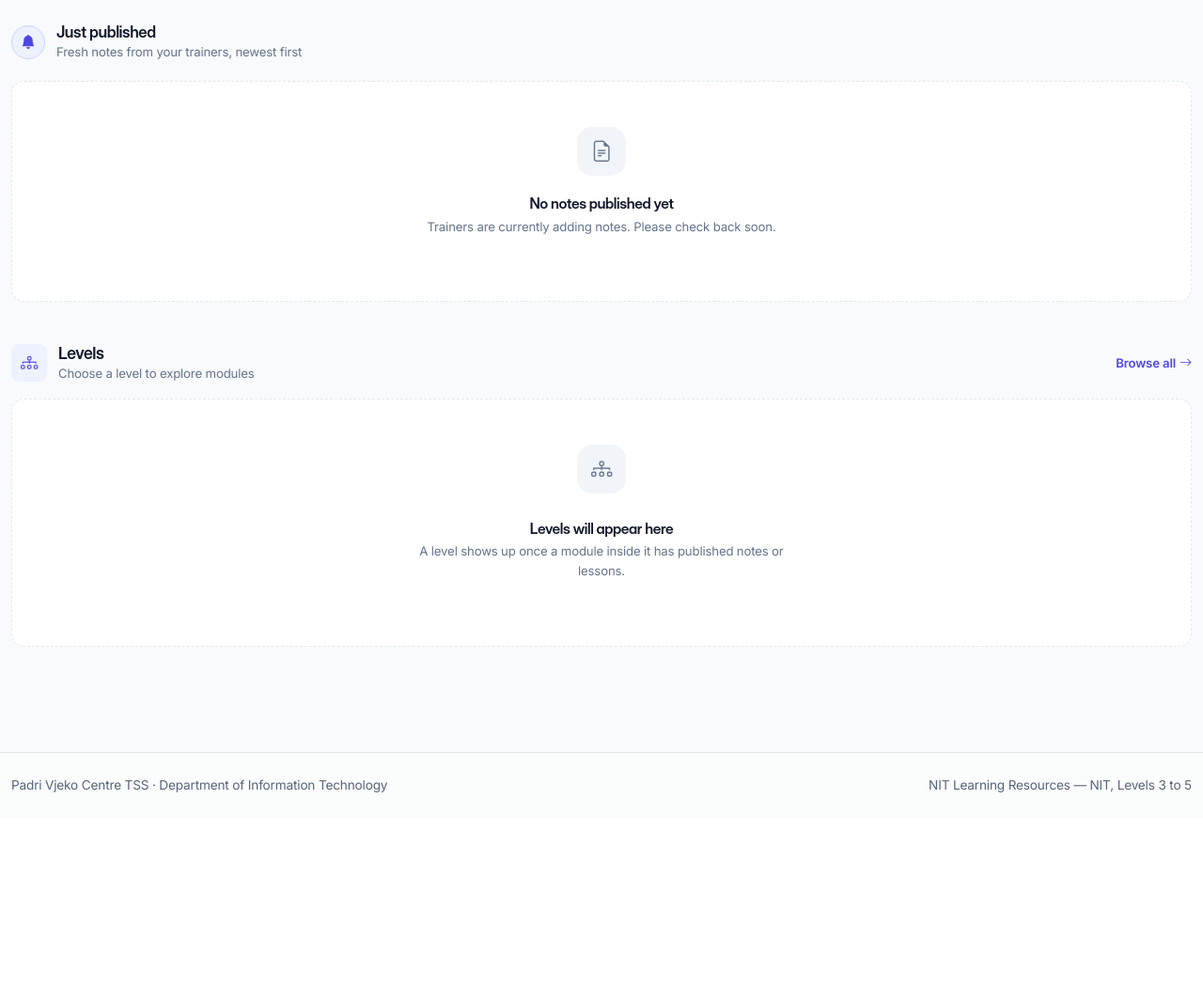
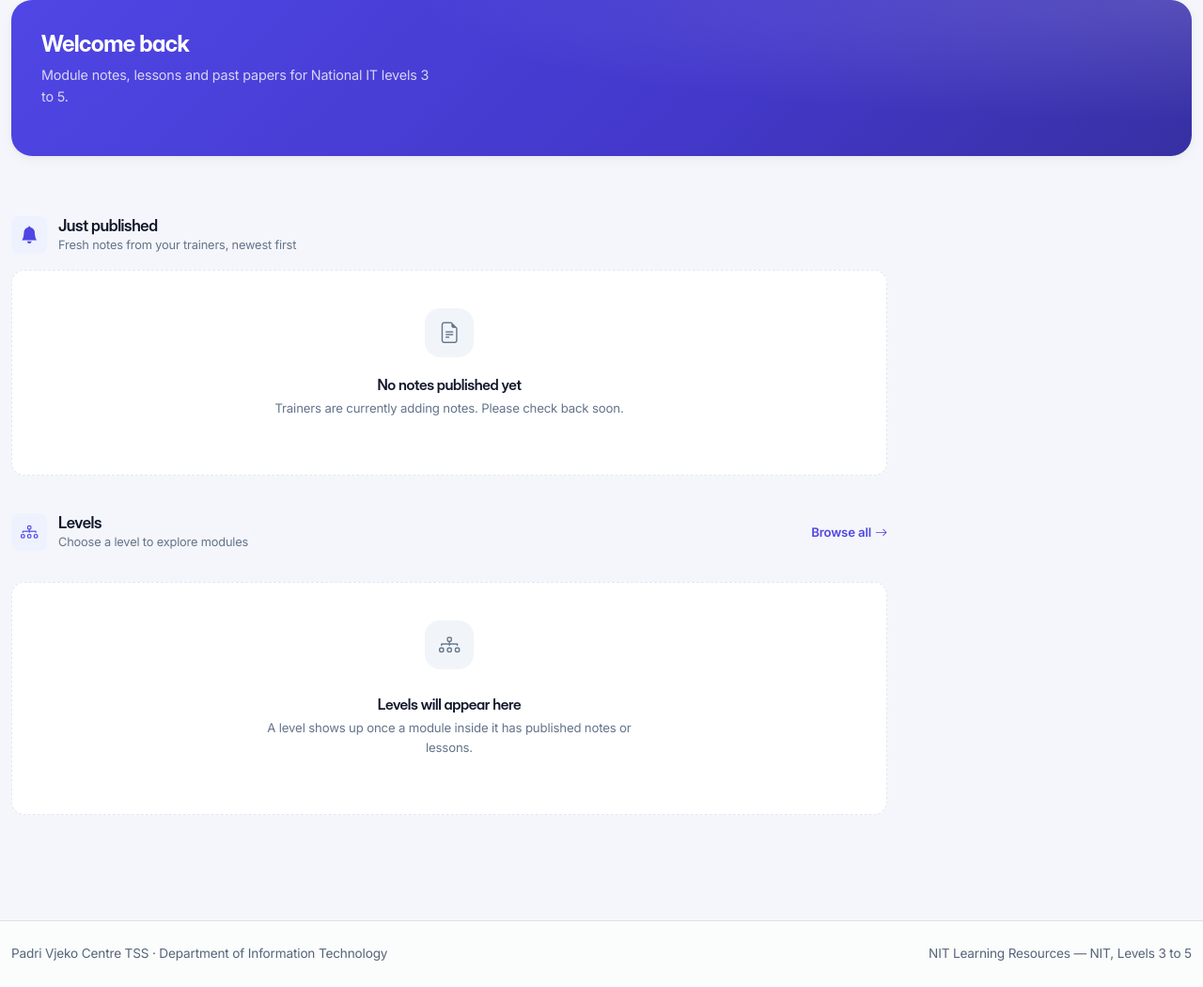
Before and after one commit to JeanMarieIradukunda/NIT-NOTES, a Django app: page / in a window 1280 px wide. Shown: the part 64-1114 px from the top of the page at 94% size. Before the commit the page ends 907 px from the top, so only its background shows below. Run offline with Django 5.2, Linux system fonts and the light colour scheme; data that the repository does not hold is empty; some libraries are stand-ins or nearby versions; some web fonts are replaced.

```diff
--- a/templates/core/dashboard.html
+++ b/templates/core/dashboard.html
@@ -8,14 +8,12 @@
 <link href="https://fonts.googleapis.com/css2?family=Inter+Display:wght@500;600;700&family=Inter:wght@400;500;600&display=swap" rel="stylesheet">
 
 <style>
-  /* ---- Minimalist Premium Design Tokens ---- */
+  /* ---- Design Tokens ---- */
   :root {
-    /* Google Fonts */
     --font-heading: 'Inter Display', -apple-system, BlinkMacSystemFont, 'Segoe UI', Roboto, sans-serif;
     --font-body: 'Inter', -apple-system, BlinkMacSystemFont, 'Segoe UI', Roboto, sans-serif;
 
-    /* Modern Slate & Indigo Palette */
-    --clr-bg-main: #f8fafc;
+    --clr-bg-main: #f5f6fb;
     --clr-card: #ffffff;
 
     --clr-brand: #4f46e5;
@@ -38,10 +36,9 @@
     --clr-border-subtle: #e2e8f0;
     --clr-border-hover: #cbd5e1;
 
-    /* Elevation & Shapes */
     --radius-sm: 8px;
     --radius-md: 14px;
-    --radius-lg: 20px;
+    --radius-lg: 22px;
     --radius-full: 9999px;
 
     --shadow-sm: 0 1px 2px 0 rgba(15, 23, 42, 0.04);
@@ -66,7 +63,73 @@
     color: var(--clr-text-main);
   }
 
-  /* ---- Refined Base UI Components ---- */
+  .dash-shell {
+    display: grid;
+    grid-template-columns: minmax(0, 1fr) 300px;
+    gap: 1.5rem;
+    align-items: start;
+  }
+
+  @media (max-width: 991.98px) {
+    .dash-shell { grid-template-columns: 1fr; }
+  }
+
+  /* ---- Hero banner ---- */
+  .dash-hero {
+    background: linear-gradient(135deg, #4f46e5 0%, #4338ca 60%, #3730a3 100%);
+    border-radius: var(--radius-lg);
+    padding: 2rem 2rem 1.75rem;
+    color: #fff;
+    box-shadow: var(--shadow-md);
+    position: relative;
+    overflow: hidden;
+  }
+
+  .dash-hero::after {
+    content: "";
+    position: absolute;
+    inset: 0;
+    background: radial-gradient(120% 140% at 100% 0%, rgba(255,255,255,0.14), transparent 55%);
+    pointer-events: none;
+  }
+
+  .dash-hero h1 {
+    color: #fff;
+    font-size: 1.5rem;
+    margin-bottom: 0.35rem;
+  }
+
+  .dash-hero p {
+    color: rgba(255,255,255,0.78);
+    margin-bottom: 0;
+    font-size: 0.9rem;
+    max-width: 46ch;
+  }
+
+  .dash-hero-stats {
+    display: flex;
+    gap: 1.75rem;
+    margin-top: 1.5rem;
+    flex-wrap: wrap;
+    position: relative;
+  }
+
+  .dash-hero-stat .num {
+    font-family: var(--font-heading);
+    font-weight: 700;
+    font-size: 1.4rem;
+    line-height: 1;
+    display: block;
+  }
+
+  .dash-hero-stat .lbl {
+    font-size: 0.75rem;
+    color: rgba(255,255,255,0.72);
+    text-transform: uppercase;
+    letter-spacing: 0.04em;
+  }
+
+  /* ---- Base card ---- */
   .panel {
     background: var(--clr-card);
     border: 1px solid var(--clr-border-subtle);
@@ -140,26 +192,18 @@
     text-transform: uppercase;
   }
 
-  /* Clean Section Headers */
+  .text-muted-2 { color: var(--clr-text-muted) !important; }
+
   .section-head {
     display: flex;
     align-items: center;
     gap: 0.75rem;
-    margin-top: 2.75rem;
+    margin-top: 2.5rem;
     margin-bottom: 1rem;
   }
 
-  .section-head h2 {
-    font-size: 1.1rem;
-    font-weight: 600;
-    margin: 0;
-  }
-
-  .section-head .sub {
-    margin: 0;
-    font-size: 0.825rem;
-    color: var(--clr-text-muted);
-  }
+  .section-head h2 { font-size: 1.05rem; font-weight: 600; margin: 0; }
+  .section-head .sub { margin: 0; font-size: 0.8rem; color: var(--clr-text-muted); }
 
   .section-head .link {
     margin-left: auto;
@@ -173,54 +217,17 @@
     transition: gap var(--transition-fast);
   }
 
-  .section-head .link:hover {
-    gap: 0.5rem;
+  .section-head .link:hover { gap: 0.5rem; }
+
+  /* ---- Just Published: full grid, no scrolling ---- */
+  .whats-new-track {
+    display: grid;
+    grid-template-columns: repeat(auto-fill, minmax(230px, 1fr));
+    gap: 1rem;
   }
 
-  /* ---- "Just Published" Horizontal Feed ---- */
-  .whats-new { margin-top: 1.5rem; }
-
-  .whats-new-head {
-    display: flex;
-    align-items: center;
-    gap: 0.75rem;
-    margin-bottom: 1.25rem;
-  }
-
-  .whats-new-head .bell {
-    display: inline-flex;
-    align-items: center;
-    justify-content: center;
-    width: 2.25rem;
-    height: 2.25rem;
-    border-radius: var(--radius-full);
-    background: var(--clr-brand-subtle);
-    color: var(--clr-brand);
-    border: 1px solid var(--clr-brand-border);
-    flex: none;
-    animation: bell-ring 4s ease-in-out infinite;
-  }
-
-  .whats-new-head h2 { margin: 0; font-weight: 600; font-size: 1.05rem; }
-  .whats-new-head .sub { margin: 0; color: var(--clr-text-muted); font-size: 0.825rem; }
-
-  .whats-new-track {
-    display: flex;
-    gap: 1rem;
-    overflow-x: auto;
-    padding: 0.25rem 0.25rem 0.85rem 0.25rem;
-    scroll-snap-type: x proximity;
-  }
-
-  .whats-new-track::-webkit-scrollbar { height: 4px; }
-  .whats-new-track::-webkit-scrollbar-track { background: transparent; }
-  .whats-new-track::-webkit-scrollbar-thumb { background: #cbd5e1; border-radius: var(--radius-full); }
-
   .new-card {
-    scroll-snap-align: start;
     position: relative;
-    flex: 0 0 auto;
-    width: 280px;
     display: flex;
     flex-direction: column;
     gap: 0.6rem;
@@ -290,10 +298,8 @@
     overflow: hidden;
   }
 
-  .text-muted-2 { color: var(--clr-text-muted) !important; }
-
   .empty-state {
-    padding: 3rem 1.5rem;
+    padding: 2.5rem 1.5rem;
     text-align: center;
     background: var(--clr-card);
     border: 1px dashed var(--clr-border-subtle);
@@ -303,7 +309,29 @@
   .empty-state h3 { font-size: 0.975rem; font-weight: 600; margin-top: 0.75rem; margin-bottom: 0.25rem; }
   .empty-state p { font-size: 0.825rem; color: var(--clr-text-muted); margin-bottom: 1.25rem; max-width: 400px; margin-left: auto; margin-right: auto; }
 
-  /* Custom Clean Buttons Override */
+  /* ---- Sidebar workspace cards (stacked, not full-width bars) ---- */
+  .side-stack { display: flex; flex-direction: column; gap: 1rem; }
+
+  .ws-card .panel-body {
+    display: flex;
+    flex-direction: column;
+    gap: 0.75rem;
+    padding: 1.35rem;
+  }
+
+  .ws-card .ws-top { display: flex; align-items: center; gap: 0.75rem; }
+  .ws-card .ws-actions { display: flex; gap: 0.5rem; flex-wrap: wrap; }
+  .ws-card .ws-actions .btn { flex: 1; }
+
+  /* ---- Continue learning banner ---- */
+  .resume-banner {
+    background: linear-gradient(120deg, var(--clr-brand-subtle), #ffffff 65%);
+  }
+
+  /* ---- Level cards ---- */
+  .level-grid { display: grid; grid-template-columns: repeat(auto-fill, minmax(220px, 1fr)); gap: 0.85rem; }
+
+  /* ---- Buttons ---- */
   .btn-primary {
     background-color: var(--clr-brand);
     border-color: var(--clr-brand);
@@ -357,10 +374,34 @@
 {% block content %}
 <div class="container-xxl pb-5">
 
-  <!-- Just Published Spotlight -->
-  <section class="whats-new" aria-labelledby="whats-new-title">
-    <div class="whats-new-head">
-      <span class="bell"><i class="bi bi-bell-fill" aria-hidden="true"></i></span>
+  <!-- Hero -->
+  <section class="dash-hero mb-4" aria-labelledby="dash-hero-title">
+    <h1 id="dash-hero-title">{% if request.is_trainer %}Trainer dashboard{% else %}Welcome back{% endif %}</h1>
+    <p>Module notes, lessons and past papers for National IT levels 3 to 5.</p>
+    <div class="dash-hero-stats">
+      {% if stats.notes %}
+      <div class="dash-hero-stat"><span class="num">{{ stats.notes }}</span><span class="lbl">Notes</span></div>
+      {% endif %}
+      {% if stats.lessons %}
+      <div class="dash-hero-stat"><span class="num">{{ stats.lessons }}</span><span class="lbl">Lessons</span></div>
+      {% endif %}
+      {% if my_notes is not None and my_notes.total %}
+      <div class="dash-hero-stat"><span class="num">{{ my_notes.total }}</span><span class="lbl">Your notes</span></div>
+      {% endif %}
+      {% if my_activities is not None and my_activities.total %}
+      <div class="dash-hero-stat"><span class="num">{{ my_activities.total }}</span><span class="lbl">Your activities</span></div>
+      {% endif %}
+    </div>
+  </section>
+
+  <div class="dash-shell">
+    <!-- Main column -->
+    <div class="dash-main">
+
+      <!-- Just Published -->
+      <section aria-labelledby="whats-new-title">
+        <div class="section-head">
+          <span class="icon-chip"><i class="bi bi-bell-fill" aria-hidden="true"></i></span>
           <div>
             <h2 id="whats-new-title">Just published</h2>
             <p class="sub">Fresh notes from your trainers, newest first</p>
@@ -387,7 +428,7 @@
           {% endfor %}
         </div>
         {% else %}
-    <div class="empty-state whats-new-empty">
+        <div class="empty-state">
           <span class="icon-chip icon-chip--slate mb-2"><i class="bi bi-file-earmark-text"></i></span>
           <h3>No notes published yet</h3>
           <p>{% if request.is_trainer %}Add your first module notes — upload a PDF or HTML file and publish it for students.{% else %}Trainers are currently adding notes. Please check back soon.{% endif %}</p>
@@ -462,12 +460,11 @@
         <a href="{% url 'core:browse' %}" class="link">Browse all <i class="bi bi-arrow-right"></i></a>
       </div>
 
-  <div class="row row-cols-1 row-cols-md-2 row-cols-lg-3 g-3">
+      <div class="level-grid">
         {% for trade in trades %}
         {% with notes=trade.note_count lessons=trade.lesson_count %}
         {% if notes or lessons %}
-    <div class="col">
-      <a href="{% url 'core:browse' %}?trade={{ trade.key }}" class="panel panel-link panel-body h-100 flex-column">
+        <a href="{% url 'core:browse' %}?trade={{ trade.key }}" class="panel panel-link panel-body flex-column">
           <span class="title fs-6 fw-semibold mb-1 text-dark">{{ trade.name }}</span>
           <span class="small text-muted-2 mb-3 lh-sm">{{ trade.summary }}</span>
           <span class="small text-muted-2 mt-auto d-flex gap-3 pt-2 border-top">
@@ -496,37 +492,86 @@
         <span class="icon-chip icon-chip--slate"><i class="bi bi-clock-history"></i></span>
         <h2>Recently viewed</h2>
       </div>
-  <div class="row row-cols-1 row-cols-md-2 row-cols-lg-3 g-3">
+      <div class="level-grid">
         {% for a in recents %}
-    <div class="col">
-      <a href="{{ a.lesson.get_absolute_url }}" class="panel panel-link panel-body h-100 flex-column">
+        <a href="{{ a.lesson.get_absolute_url }}" class="panel panel-link panel-body flex-column">
           <span class="code-badge align-self-start mb-2">{{ a.lesson.module.code }}</span>
           <span class="title fw-semibold mb-1 text-dark">{{ a.lesson.title }}</span>
           <span class="small text-muted-2">{{ a.lesson.module.name }}</span>
           <span class="small text-muted-2 mt-auto pt-2 border-top">{{ a.last_viewed|timesince }} ago{% if a.progress_pct %} · {{ a.progress_pct }}% read{% endif %}</span>
         </a>
-    </div>
         {% endfor %}
       </div>
+      {% endif %}
+    </div>
+
+    <!-- Sidebar column: trainer workspaces + saved lessons -->
+    <aside class="dash-side side-stack">
+      {% if my_notes is not None %}
+      <section class="panel ws-card" aria-labelledby="ws-title">
+        <div class="panel-body">
+          <div class="ws-top">
+            <span class="icon-chip"><i class="bi bi-person-workspace"></i></span>
+            <h2 class="fs-6 mb-0 fw-semibold" id="ws-title">{% if request.is_admin_role %}Notes workspace{% else %}Your trainer workspace{% endif %}</h2>
+          </div>
+          <p class="mb-0 small text-muted-2">
+            {% if my_notes.total %}
+              {{ my_notes.published }} published · {{ my_notes.drafts }} draft{{ my_notes.drafts|pluralize }}
+              {% if request.is_admin_role %}across all trainers{% endif %}
+            {% else %}
+              Upload PDF or HTML notes for a module and publish them for students.
+            {% endif %}
+          </p>
+          <div class="ws-actions">
+            {% if my_notes.total %}<a class="btn btn-sm btn-outline-secondary" href="{% url 'core:notes_manage' %}">Manage notes</a>{% endif %}
+            <a class="btn btn-sm btn-primary" href="{% url 'core:note_create' %}"><i class="bi bi-plus-lg me-1"></i>Add notes</a>
+          </div>
+        </div>
+      </section>
+      {% endif %}
+
+      {% if my_activities is not None %}
+      <section class="panel ws-card" aria-labelledby="ws-activities-title">
+        <div class="panel-body">
+          <div class="ws-top">
+            <span class="icon-chip icon-chip--amber"><i class="bi bi-clipboard2-check"></i></span>
+            <h2 class="fs-6 mb-0 fw-semibold" id="ws-activities-title">{% if request.is_admin_role %}Activities workspace{% else %}Your activities{% endif %}</h2>
+          </div>
+          <p class="mb-0 small text-muted-2">
+            {% if my_activities.total %}
+              {{ my_activities.published }} published · {{ my_activities.drafts }} draft{{ my_activities.drafts|pluralize }}
+              {% if request.is_admin_role %}across all trainers{% endif %}
+            {% else %}
+              Choose a module and topic, upload activity documents, and publish them for students.
+            {% endif %}
+          </p>
+          <div class="ws-actions">
+            {% if my_activities.total %}<a class="btn btn-sm btn-outline-secondary" href="{% url 'core:activities_manage' %}">Manage activities</a>{% endif %}
+            <a class="btn btn-sm btn-primary" href="{% url 'core:activity_create' %}"><i class="bi bi-plus-lg me-1"></i>Add activity</a>
+          </div>
+        </div>
+      </section>
       {% endif %}
 
       <!-- Saved Lessons -->
       {% if bookmarks %}
-  <div class="section-head">
+      <section aria-labelledby="saved-title">
+        <div class="section-head" style="margin-top: 0;">
           <span class="icon-chip icon-chip--amber"><i class="bi bi-bookmark-star"></i></span>
-    <h2>Saved lessons</h2>
+          <h2 id="saved-title">Saved lessons</h2>
         </div>
-  <div class="row row-cols-1 row-cols-md-2 row-cols-lg-3 g-3">
+        <div class="side-stack">
           {% for a in bookmarks %}
-    <div class="col">
-      <a href="{{ a.lesson.get_absolute_url }}" class="panel panel-link panel-body h-100 flex-column">
+          <a href="{{ a.lesson.get_absolute_url }}" class="panel panel-link panel-body flex-column">
             <span class="code-badge align-self-start mb-2">{{ a.lesson.module.code }}</span>
             <span class="title fw-semibold mb-1 text-dark">{{ a.lesson.title }}</span>
             <span class="small text-muted-2">{{ a.lesson.module.name }}</span>
           </a>
-    </div>
           {% endfor %}
         </div>
+      </section>
       {% endif %}
+    </aside>
+  </div>
 </div>
 {% endblock %}
```
Also changed, not shown: other parts of templates/core/dashboard.html (+11 -76 lines). Lines whose indentation alone changed are shown as unchanged.
